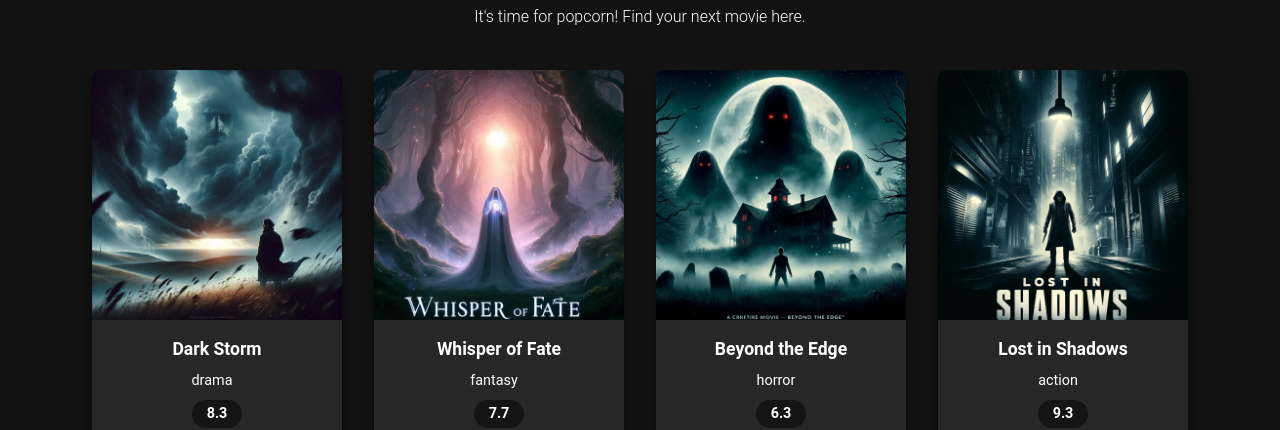
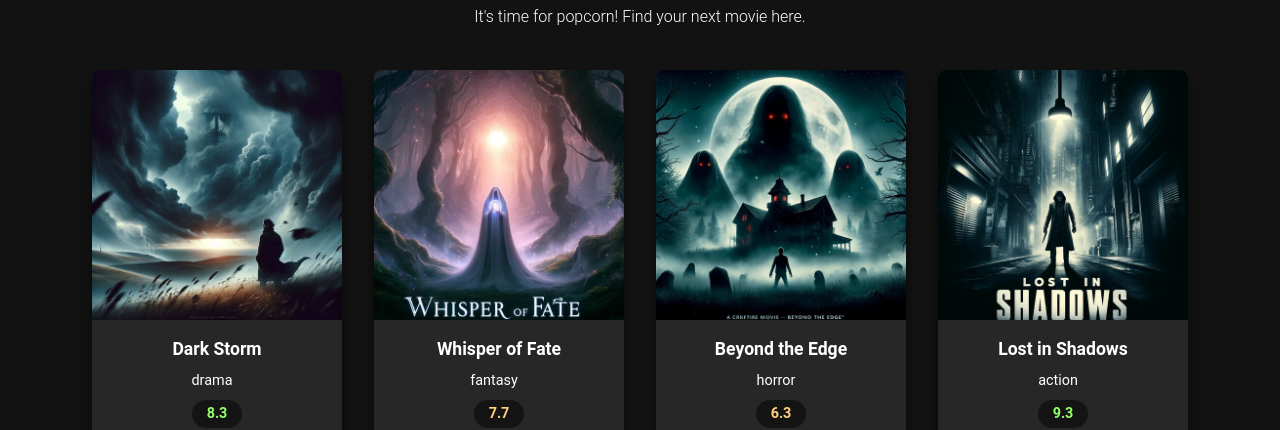
Before and after one commit to Alzubair98/moviedux, a React (Vite) app: page / in a window 1280 px wide. Shown: the part 370-800 px from the top of the page. Built offline with nearby package versions, Linux system fonts and the light colour scheme.

Commit message:
add lazy loading and motion

```diff
--- a/package.json
+++ b/package.json
@@ -12,6 +12,7 @@
   "dependencies": {
     "@tailwindcss/vite": "^4.1.14",
     "axios": "^1.12.2",
+    "framer-motion": "^12.23.24",
     "gsap": "^3.13.0",
     "react": "^19.0.0-rc.1",
     "react-dom": "^19.0.0-rc.1",
--- /dev/null
+++ b/src/components/Loader.tsx
@@ -0,0 +1,38 @@
+import { motion } from "framer-motion";
+
+export const Loader = () => {
+  return (
+    <div className="flex flex-col items-center justify-center min-h-[50vh]">
+      <div className="flex space-x-2">
+        {[0, 1, 2].map((i) => (
+          <motion.span
+            key={i}
+            className="w-4 h-4 bg-blue-500 rounded-full"
+            animate={{
+              y: [0, -10, 0],
+            }}
+            transition={{
+              duration: 0.6,
+              repeat: Infinity,
+              repeatDelay: 0.1 * i,
+              ease: "easeInOut",
+            }}
+          />
+        ))}
+      </div>
+
+      <motion.p
+        className="mt-4 text-gray-600 font-semibold tracking-wider text-sm"
+        initial={{ opacity: 0 }}
+        animate={{ opacity: [0, 1, 0.7, 1] }}
+        transition={{
+          duration: 1.5,
+          repeat: Infinity,
+          ease: "easeInOut",
+        }}
+      >
+        Loading movies...
+      </motion.p>
+    </div>
+  );
+};
--- a/src/components/MovieCard.tsx
+++ b/src/components/MovieCard.tsx
@@ -1,9 +1,17 @@
 import type { Movie } from "../types/movie";
 import type { SyntheticEvent } from "react";
 
-export const MovieCard = ({ movie }: { movie: Movie }) => {
+const MovieCard = ({ movie }: { movie: Movie }) => {
   const handleError = (e: SyntheticEvent<HTMLImageElement>) => {
     e.currentTarget.src = "images/default.jpg";
+  };
+
+  const getRatingClass = (rating: number) => {
+    return rating >= 8
+      ? "rating-good"
+      : rating >= 5
+      ? "rating-ok"
+      : "rating-bad";
   };
 
   return (
@@ -12,12 +20,21 @@ export const MovieCard = ({ movie }: { movie: Movie }) => {
         src={`images/${movie.image}`}
         alt={movie.title}
         onError={handleError}
+        loading="lazy"
       />
       <div className="movie-card-info">
         <h3 className="movie-card-title">{movie.title}</h3>
         <p className="movie-card-genre">{movie.genre}</p>
-        <p className="movie-card-rating">{movie.rating}</p>
+        <p
+          className={`movie-card-rating ${getRatingClass(
+            parseInt(movie.rating)
+          )}`}
+        >
+          {movie.rating}
+        </p>
       </div>
     </div>
   );
 };
+
+export default MovieCard;
--- a/src/components/MoviesGrid.tsx
+++ b/src/components/MoviesGrid.tsx
@@ -1,7 +1,10 @@
-import { useState, useEffect } from "react";
+import { lazy, Suspense, useState, useEffect } from "react";
 import axios from "axios";
 import type { Movie } from "../types/movie";
-import { MovieCard } from "./MovieCard";
+import { motion } from "framer-motion";
+import { Loader } from "./loader";
+// lazy loading
+const MovieCard = lazy(() => import("./MovieCard"));
 
 export const MoviesGrid = () => {
   const [movies, setMovies] = useState<Movie[]>([]);
@@ -20,10 +23,19 @@ export const MoviesGrid = () => {
   }, []);
 
   return (
-    <div className="movies-grid">
-      {movies.map((movie) => (
-        <MovieCard movie={movie} key={movie.id} />
-      ))}
-    </div>
+    <Suspense fallback={<Loader />}>
+      <div className="movies-grid">
+        {movies.map((movie) => (
+          <motion.div
+            key={movie.id}
+            initial={{ opacity: 0, scale: 0.95 }}
+            animate={{ opacity: 1, scale: 1 }}
+            transition={{ duration: 0.3 }}
+          >
+            <MovieCard movie={movie} />
+          </motion.div>
+        ))}
+      </div>
+    </Suspense>
   );
 };
```
Also changed, not shown: 1 other file (tests, documents, lock files or other folders).
